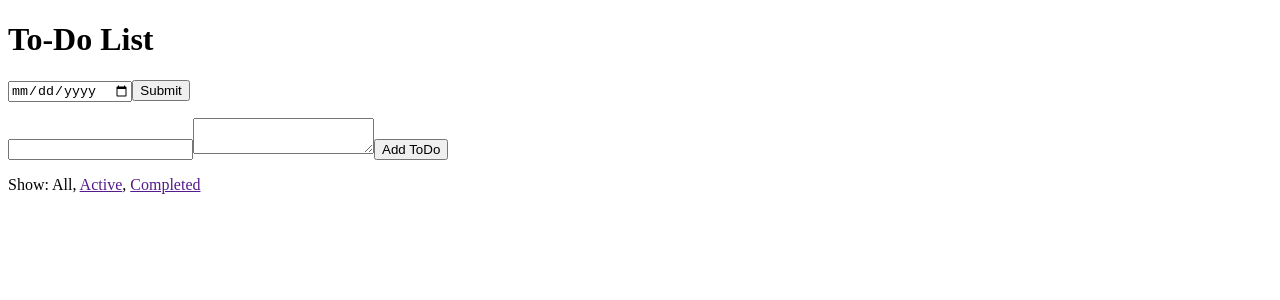
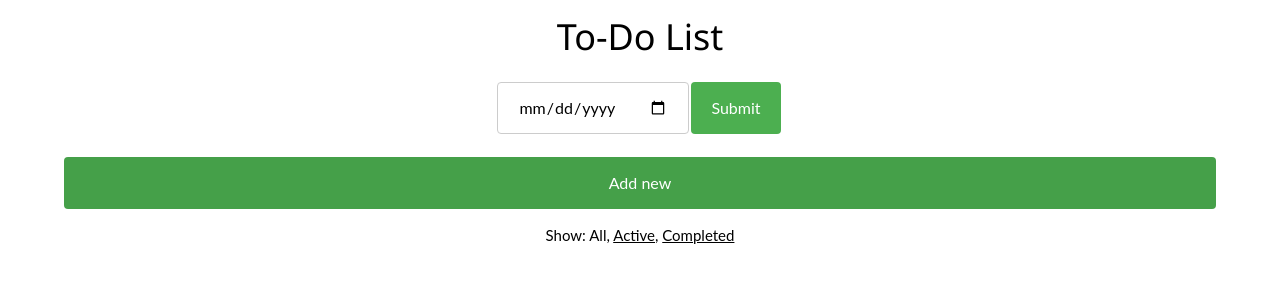
Before and after one commit to moiz-imran/to-do-list-react-redux, a React (Create React App) app: page / in a window 1280 px wide. Shown: the top 300 px of the page. Built offline with nearby package versions, Linux system fonts and the light colour scheme.

Commit message:
Added css to app.

```diff
--- a/public/index.html
+++ b/public/index.html
@@ -6,6 +6,7 @@
     <meta name="theme-color" content="#000000">
     <link rel="manifest" href="%PUBLIC_URL%/manifest.json">
     <link rel="shortcut icon" href="%PUBLIC_URL%/favicon.ico">
+    <link rel="stylesheet" href="https://www.w3schools.com/w3css/4/w3.css">
     <title>React App</title>
   </head>
   <body>
--- a/src/components/App.js
+++ b/src/components/App.js
@@ -4,14 +4,31 @@ import VisibleToDoList from '../containers/VisibleToDoList'
 import AddToDo from '../containers/AddToDo'
 import Footer from '../components/Footer'
 
-const App = () => (
-    <div>
-        <h1> To-Do List </h1>
-        <DateForm />
-        <VisibleToDoList />
-        <AddToDo />
-        <Footer />
-    </div>
-)
+class App extends React.Component {
+    constructor(props) {
+        super(props);
 
+        this.state = {
+            showAdd: false
+        }
+        this.onClick = this.onClick.bind(this);
+    }
+
+    onClick () {
+        this.setState({ showAdd: !this.state.showAdd });
+    }
+
+    render() {
+        return (
+            <div align='center'>
+                <h1> To-Do List </h1>
+                <DateForm />
+                <VisibleToDoList />
+                <button className='button3' onClick={this.onClick}>Add new</button>
+                {this.state.showAdd && <AddToDo onClick={this.onClick}/>}
+                <Footer />
+            </div>
+        )
+    }
+}
 export default App
--- a/src/components/ToDo.js
+++ b/src/components/ToDo.js
@@ -1,7 +1,12 @@
 import React from 'react'
 
-const ToDo = ({ title, onClick, id }) => (
-    <button onClick={() => onClick(id)}>
+const ToDo = ({ title, onClick, id, completed }) => (
+    <button
+        className='button2'
+        onClick={() => onClick(id)}
+        style= {{
+            backgroundColor: completed ? 'grey' : '#4CAF50'
+        }}>
         {title}
     </button>
 )
--- a/src/components/ToDoCard.js
+++ b/src/components/ToDoCard.js
@@ -4,7 +4,7 @@ const ToDoCard = ({ title, text, onCompleted, onRemoved }) => (
     <div>
         <h3>{title}</h3>
         <p>{text}</p>
-        <input type='checkbox' onChange={onCompleted} value='Completed' />
+        Completed: <input type='checkbox' onChange={onCompleted} />
         <button onClick={onRemoved}>Remove</button>
     </div>
 )
--- a/src/components/ToDoList.js
+++ b/src/components/ToDoList.js
@@ -31,8 +31,7 @@ class ToDoList extends React.Component {
                     return (
                         <div key={todo.id}>
                             <Todo
-                                title={todo.title}
-                                id={todo.id}
+                                {...todo}
                                 onClick={this.onClick}
                             />
                             {todo.id === selected &&
--- a/src/containers/AddToDo.js
+++ b/src/containers/AddToDo.js
@@ -2,31 +2,38 @@ import React from 'react'
 import { connect } from 'react-redux'
 import { addToDo } from '../actions'
 
-let AddToDo = ({ date, dispatch }) => {
+let AddToDo = ({ date, dispatch, onClick }) => {
     let title, text;
 
     return (
-        <div>
+        <div
+            className="w3-panel w3-card-4"
+            style={{width:'30%'}}>
+            <h3 align='center'>Add To-Do</h3>
             <form
                 onSubmit={e => {
                     e.preventDefault()
                     dispatch(addToDo(title.value, text.value, date))
                     title.value = ''
                     text.value = ''
+                    onClick()
                 }}
             >
+                Title:
                 <input
                     ref={node => {
                         title = node
                     }}
+                    required
                 />
+                Description:
                 <textarea
                     ref={node => {
                         text = node
                     }}
                 />
                 <button type="submit">
-                    Add ToDo
+                    Add To-Do
                 </button>
             </form>
         </div>
--- /dev/null
+++ b/src/index.css
@@ -0,0 +1,90 @@
+* {
+    box-sizing: border-box
+}
+
+body {
+    font-family: "Lato", sans-serif;
+}
+
+button {
+    background-color: #4CAF50;
+    border: none;
+    color: white;
+    padding: 14px 20px;
+    text-align: center;
+    text-decoration: none;
+    display: inline-block;
+    font-size: 16px;
+    margin: 8px 2px;
+    cursor: pointer;
+    align-items: baseline;
+    border-radius: 4px;
+}
+
+.button2 {
+    padding: none;
+    width: 50%;
+    margin: 2px auto;
+}
+
+.button2:hover {
+    background-color: #45a049;
+}
+
+.button3 {
+    background-color: #45a049;
+    padding: none;
+    width: 90%;
+    margin: 0px 4px;
+}
+
+.button3:hover {
+    background-color: #45a049;
+}
+
+.button4 {
+    background-color: rgb(219, 48, 48);
+    color: white;
+    padding: 14px 20px;
+    margin: 8px 2px;
+    border: none;
+    border-radius: 4px;
+    cursor: pointer;
+    align-items: baseline;
+}
+
+.button4:hover {
+    background-color: #8d1d1d;
+}
+
+input, select {
+    width: 100%;
+    padding: 12px 20px;
+    margin: 8px 0;
+    display: inline-block;
+    border: 1px solid #ccc;
+    border-radius: 4px;
+    box-sizing: border-box;
+}
+
+input[type=date], select {
+    width: 15%;
+    padding: 12px 20px;
+    margin: 8px 0;
+    align-content: center;
+    display: inline-block;
+    border: 1px solid #ccc;
+    border-radius: 4px;
+    box-sizing: border-box;
+    font-size: 16px;
+}
+
+textarea, select {
+    width: 100%;
+    padding: 12px 20px;
+    margin: 8px 0;
+    display: inline-block;
+    border: 1px solid #ccc;
+    border-radius: 4px;
+    box-sizing: border-box;
+}
--- a/src/index.js
+++ b/src/index.js
@@ -3,7 +3,8 @@ import ReactDOM from 'react-dom';
 import { createStore } from 'redux'
 import todoApp from './reducers'
 import App from './components/App';
-import { Provider } from 'react-redux'
+import { Provider } from 'react-redux';
+import './index.css';
 
 let store = createStore(todoApp);
 
```
